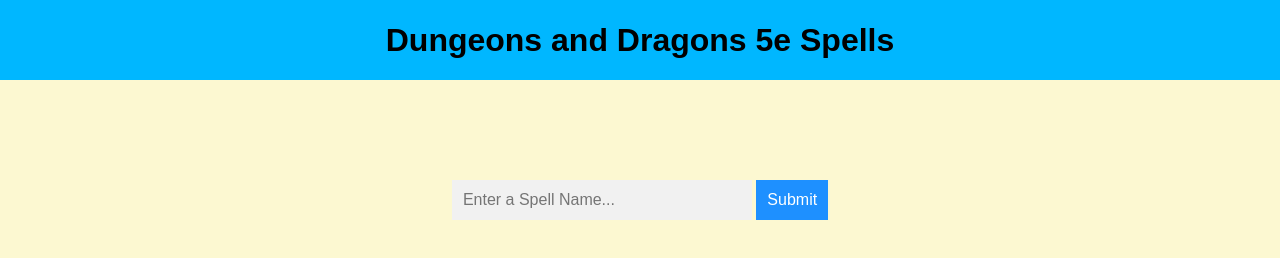
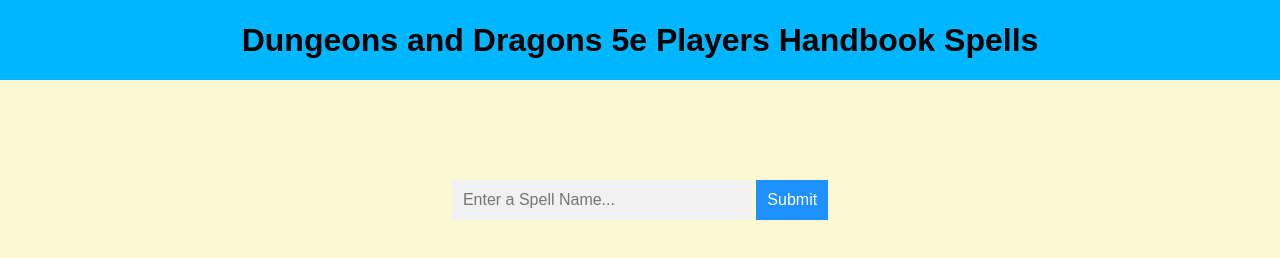
Before and after one commit to Kmac1027/player, a plain HTML site: page index.html in a window 1280 px wide. Drawn offline with Linux system fonts and the light colour scheme; no server answers.

Commit message:
first push

```diff
--- a/index.html
+++ b/index.html
@@ -6,12 +6,12 @@
   <meta charset="UTF-8">
   <meta http-equiv="X-UA-Compatible" content="IE=edge">
   <meta name="viewport" content="width=device-width, initial-scale=1.0">
-  <title>USA States</title>
+  <title>DnD 5e PH Spells</title>
 </head>
 
 <body>
   <header>
-    <h1>Dungeons and Dragons 5e Spells</h1>
+    <h1>Dungeons and Dragons 5e Players Handbook Spells</h1>
   </header>
 
   <div id="centerform">
```
